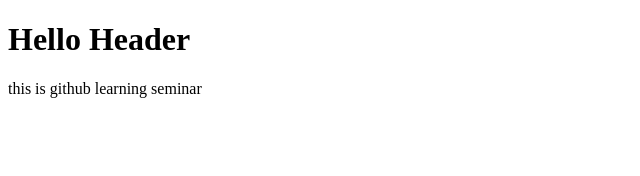
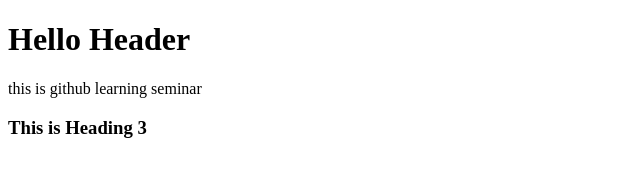
Before and after one commit to Sanyamshreyarth/testing, a plain HTML site: page index.html in a window 1280 px wide. Shown: the whole page, without its empty margins (0-640 px from the left). Drawn offline with Linux system fonts and the light colour scheme.

Commit message:
added heading

```diff
--- a/index.html
+++ b/index.html
@@ -8,5 +8,6 @@
 <body>
     <h1>Hello Header</h1>
     <p>this is github learning seminar</p>
+    <h3>This is Heading 3</h3>
 </body>
 </html>
```
